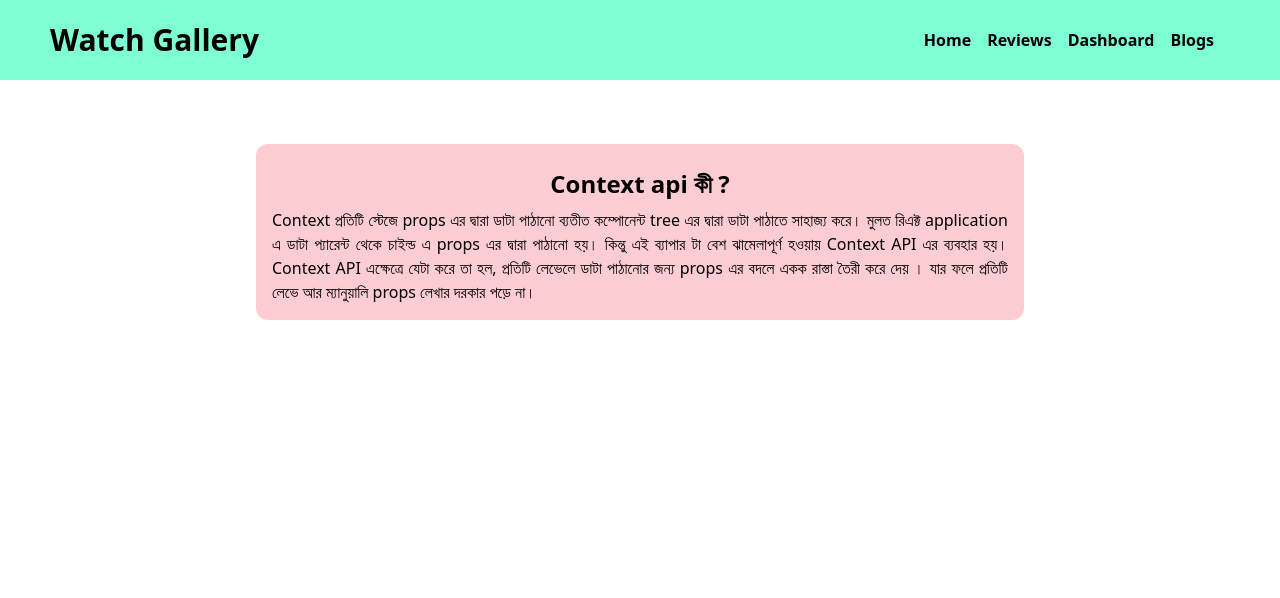
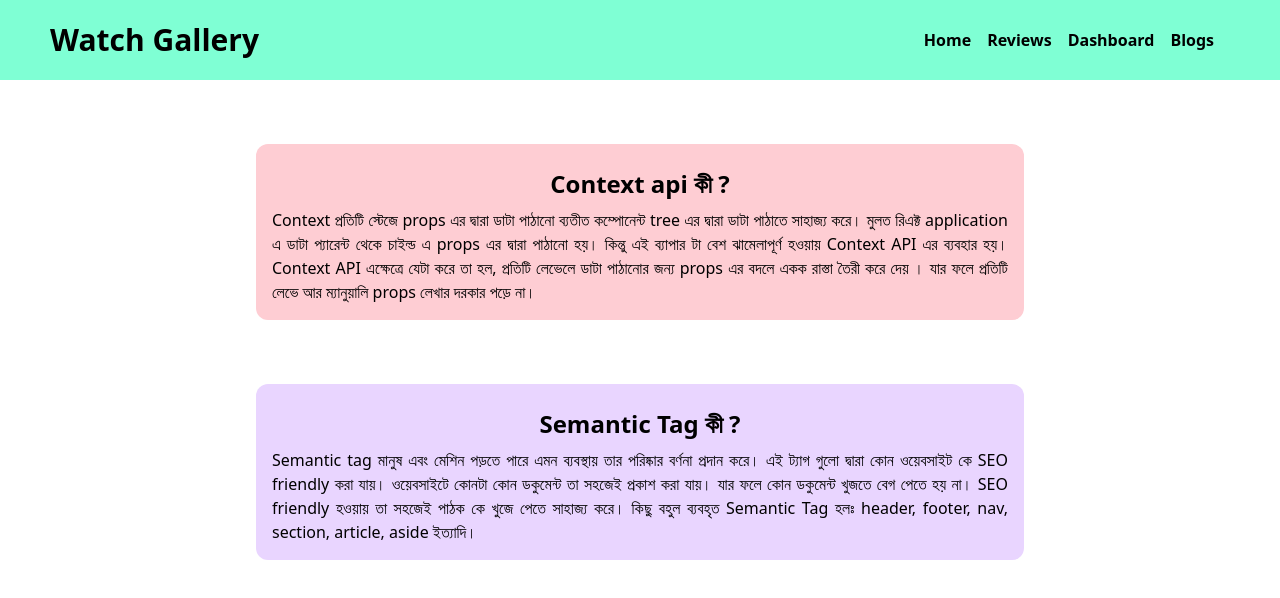
Before and after one commit to OmarRaihan/watch-gallery-project, a React (Create React App) app: page /blogs in a window 1280 px wide. Shown: the top 598 px of the page. Built offline with nearby package versions, Linux system fonts and the light colour scheme.

Commit message:
question two added

```diff
--- a/src/components/Blogs/Blogs.css
+++ b/src/components/Blogs/Blogs.css
@@ -1,4 +1,4 @@
 
-.question-1{
+.question{
    width: 60%;
 }
--- a/src/components/Blogs/Blogs.js
+++ b/src/components/Blogs/Blogs.js
@@ -1,13 +1,11 @@
 import React from "react";
-import './Blogs.css'
+import "./Blogs.css";
 
 const Blogs = () => {
   return (
     <div>
-      <div className="question-1 bg-rose-200 rounded-xl p-4 mx-auto my-16">
-        <h2 className="text-2xl font-semibold my-2">
-             Context api কী ?
-        </h2>
+      <div className="question bg-rose-200 rounded-xl p-4 mx-auto my-16">
+        <h2 className="text-2xl font-semibold my-2">Context api কী ?</h2>
         <p>
           Context প্রতিটি স্টেজে props এর দ্বারা ডাটা পাঠানো ব্যতীত কম্পোনেন্ট tree এর দ্বারা ডাটা পাঠাতে সাহাজ্য করে। মুলত রিএক্ট application এ ডাটা
           প্যারেন্ট থেকে চাইল্ড এ props এর দ্বারা পাঠানো হয়। কিন্তু এই ব্যাপার টা বেশ ঝামেলাপূর্ণ হওয়ায় Context API এর ব্যবহার হয়। Context API
@@ -15,6 +13,12 @@ const Blogs = () => {
           লেখার দরকার পড়ে না।
         </p>
       </div>
+      <div className="question bg-purple-200 rounded-xl p-4 mx-auto my-16">
+        <h1 className="text-2xl font-semibold my-2">Semantic Tag কী ?</h1>
+        <p>
+        Semantic tag মানুষ এবং মেশিন পড়তে পারে এমন ব্যবস্থায় তার পরিষ্কার বর্ণনা প্রদান করে। এই ট্যাগ গুলো দ্বারা কোন ওয়েবসাইট কে SEO friendly করা যায়। ওয়েবসাইটে কোনটা কোন ডকুমেন্ট তা সহজেই প্রকাশ করা যায়। যার ফলে কোন ডকুমেন্ট খুজতে বেগ পেতে হয় না। SEO friendly হওয়ায় তা সহজেই পাঠক কে খুজে পেতে সাহাজ্য করে। কিছু বহুল ব্যবহৃত Semantic Tag হলঃ header, footer, nav, section, article, aside ইত্যাদি।
+        </p>
+      </div>
     </div>
   );
 };
--- a/src/components/Dashboard/Dashboard.css
+++ b/src/components/Dashboard/Dashboard.css
@@ -1,7 +1,8 @@
 
 .chart-container{
     display: grid;
-    grid-template-columns: repeat(2, 1fr);
+    grid-template-columns: repeat(1, 1fr);
+
 }
 
 @media screen and (max-width:540px) {
@@ -9,6 +10,6 @@
     .chart-container{
         display: grid;
         grid-template-columns: repeat(1, 1fr);
-        margin-right: auto;
+        margin: auto;
     }
 }
```
